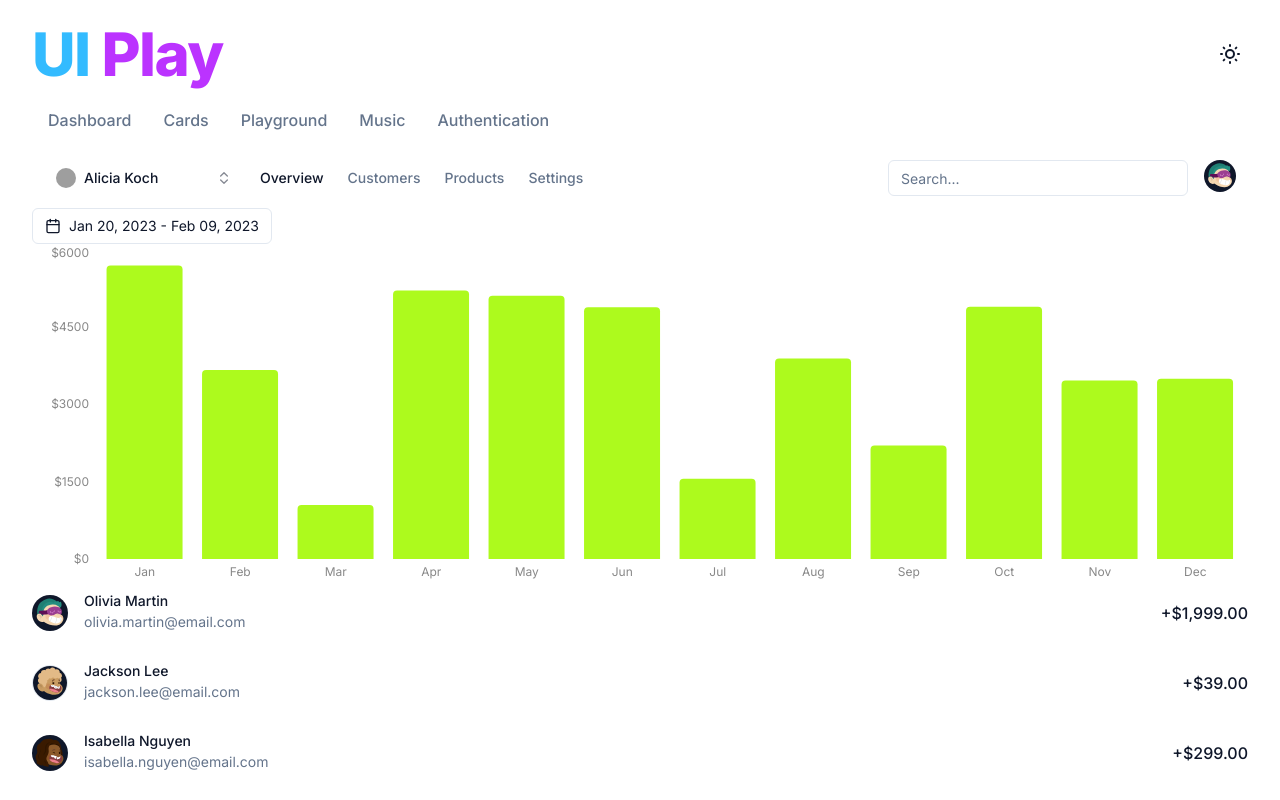
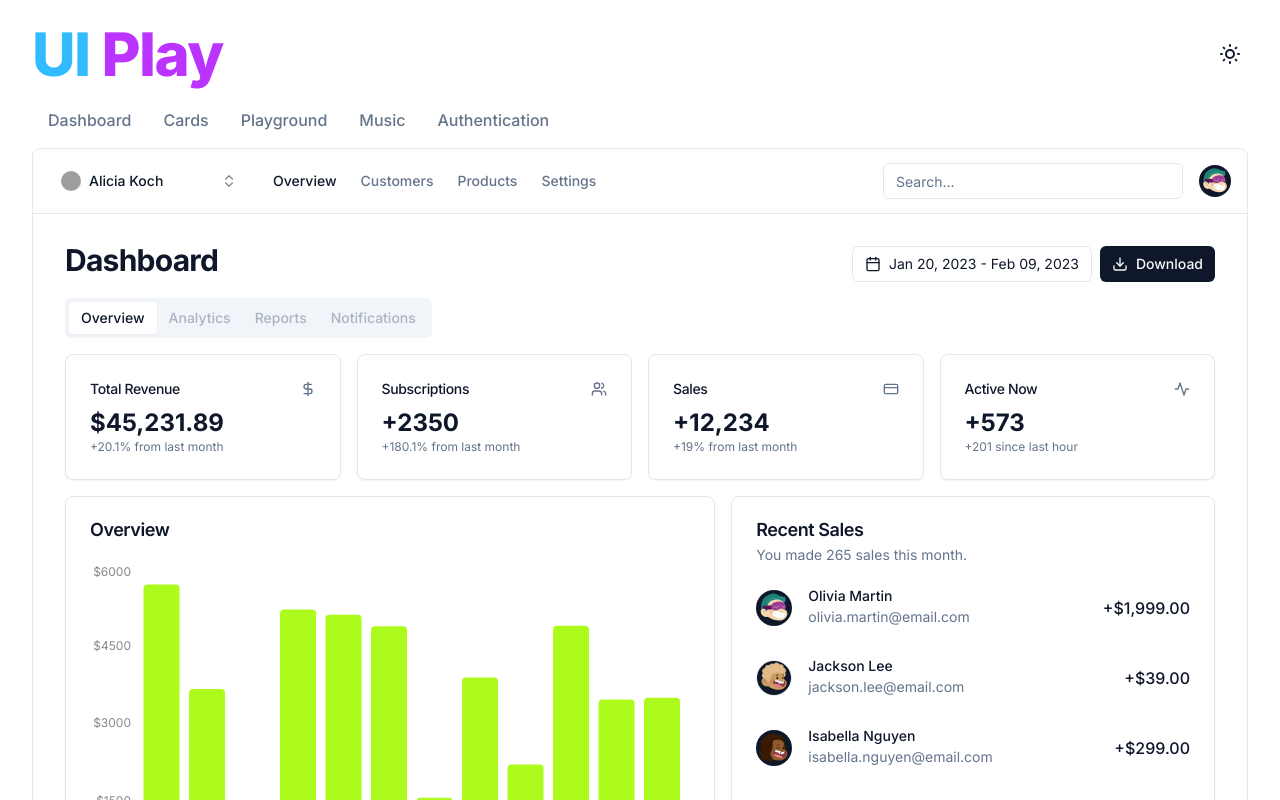
Before and after one commit to Apestein/ui-play, a Next.js app: page /dashboard in a window 1280 px wide. Shown: the top 800 px of the page. Built offline with nearby package versions, Linux system fonts and the light colour scheme; grey boxes are pictures that could not be loaded.

Commit message:
save point

```diff
--- a/app/dashboard/page.tsx
+++ b/app/dashboard/page.tsx
@@ -1,3 +1,16 @@
+import Image from "next/image"
+import { Activity, CreditCard, DollarSign, Download, Users } from "lucide-react"
+
+import { Button } from "@/components/ui/button"
+import {
+  Card,
+  CardContent,
+  CardDescription,
+  CardHeader,
+  CardTitle,
+} from "@/components/ui/card"
+import { Tabs, TabsContent, TabsList, TabsTrigger } from "@/components/ui/tabs"
+
 import { TeamSwitcher } from "./components/team-switcher"
 import { MainNav } from "./components/main-nav"
 import { Search } from "./components/search"
@@ -8,20 +21,144 @@ import { UserNav } from "./components/user-nav"
 
 export default function DashboardPage() {
   return (
-    <div className="outline outline-1 outline-white/50">
-      <div className="flex justify-between p-3">
-        <div className="flex space-x-4">
+    // <div className="border">
+    //   <div className="flex justify-between p-3 border-b">
+    //     <div className="flex space-x-4">
+    //       <TeamSwitcher />
+    //       <MainNav />
+    //     </div>
+    //     <div className="flex space-x-4">
+    //       <Search />
+    //       <UserNav />
+    //     </div>
+    //   </div>
+    //   <div className="flex justify-between items-center px-6 py-3">
+    //     <h2 className="text-3xl font-bold tracking-tight">Dashboard</h2>
+    //     <div className="flex items-center space-x-2">
+    //       <CalendarDateRangePicker />
+    //       <Button size="sm">
+    //         <Download className="mr-2 h-4 w-4" />
+    //         Download
+    //       </Button>
+    //     </div>
+    //   </div>
+    // </div>
+    <div className="border flex-col md:flex rounded-lg">
+      <div className="border-b">
+        <div className="flex h-16 items-center px-4">
           <TeamSwitcher />
-          <MainNav />
-        </div>
-        <div className="flex space-x-4">
-          <Search />
-          <UserNav />
+          <MainNav className="mx-6" />
+          <div className="ml-auto flex items-center space-x-4">
+            <Search />
+            <UserNav />
+          </div>
         </div>
       </div>
-      <CalendarDateRangePicker />
-      <Overview />
-      <RecentSales />
+      <div className="flex-1 space-y-4 p-8 pt-6">
+        <div className="flex items-center justify-between space-y-2">
+          <h2 className="text-3xl font-bold tracking-tight">Dashboard</h2>
+          <div className="flex items-center space-x-2">
+            <CalendarDateRangePicker />
+            <Button size="sm">
+              <Download className="mr-2 h-4 w-4" />
+              Download
+            </Button>
+          </div>
+        </div>
+        <Tabs defaultValue="overview" className="space-y-4">
+          <TabsList>
+            <TabsTrigger value="overview">Overview</TabsTrigger>
+            <TabsTrigger value="analytics" disabled>
+              Analytics
+            </TabsTrigger>
+            <TabsTrigger value="reports" disabled>
+              Reports
+            </TabsTrigger>
+            <TabsTrigger value="notifications" disabled>
+              Notifications
+            </TabsTrigger>
+          </TabsList>
+          <TabsContent value="overview" className="space-y-4">
+            <div className="grid gap-4 md:grid-cols-2 lg:grid-cols-4">
+              <Card>
+                <CardHeader className="flex flex-row items-center justify-between space-y-0 pb-2">
+                  <CardTitle className="text-sm font-medium">
+                    Total Revenue
+                  </CardTitle>
+                  <DollarSign className="h-4 w-4 text-muted-foreground" />
+                </CardHeader>
+                <CardContent>
+                  <div className="text-2xl font-bold">$45,231.89</div>
+                  <p className="text-xs text-muted-foreground">
+                    +20.1% from last month
+                  </p>
+                </CardContent>
+              </Card>
+              <Card>
+                <CardHeader className="flex flex-row items-center justify-between space-y-0 pb-2">
+                  <CardTitle className="text-sm font-medium">
+                    Subscriptions
+                  </CardTitle>
+                  <Users className="h-4 w-4 text-muted-foreground" />
+                </CardHeader>
+                <CardContent>
+                  <div className="text-2xl font-bold">+2350</div>
+                  <p className="text-xs text-muted-foreground">
+                    +180.1% from last month
+                  </p>
+                </CardContent>
+              </Card>
+              <Card>
+                <CardHeader className="flex flex-row items-center justify-between space-y-0 pb-2">
+                  <CardTitle className="text-sm font-medium">Sales</CardTitle>
+                  <CreditCard className="h-4 w-4 text-muted-foreground" />
+                </CardHeader>
+                <CardContent>
+                  <div className="text-2xl font-bold">+12,234</div>
+                  <p className="text-xs text-muted-foreground">
+                    +19% from last month
+                  </p>
+                </CardContent>
+              </Card>
+              <Card>
+                <CardHeader className="flex flex-row items-center justify-between space-y-0 pb-2">
+                  <CardTitle className="text-sm font-medium">
+                    Active Now
+                  </CardTitle>
+                  <Activity className="h-4 w-4 text-muted-foreground" />
+                </CardHeader>
+                <CardContent>
+                  <div className="text-2xl font-bold">+573</div>
+                  <p className="text-xs text-muted-foreground">
+                    +201 since last hour
+                  </p>
+                </CardContent>
+              </Card>
+            </div>
+            <div className="grid gap-4 md:grid-cols-2 lg:grid-cols-7">
+              <Card className="col-span-4">
+                <CardHeader>
+                  <CardTitle>Overview</CardTitle>
+                </CardHeader>
+                <CardContent className="pl-2">
+                  <Overview />
+                </CardContent>
+              </Card>
+              <Card className="col-span-3">
+                <CardHeader>
+                  <CardTitle>Recent Sales</CardTitle>
+                  <CardDescription>
+                    You made 265 sales this month.
+                  </CardDescription>
+                </CardHeader>
+                <CardContent>
+                  <RecentSales />
+                </CardContent>
+              </Card>
+            </div>
+          </TabsContent>
+        </Tabs>
+      </div>
     </div>
   )
 }
--- a/app/globals.css
+++ b/app/globals.css
@@ -46,8 +46,8 @@
     --popover: 224 71% 4%;
     --popover-foreground: 215 20.2% 65.1%;
 
-    --card: 0 0% 100%;
-    --card-foreground: 222.2 47.4% 11.2%;
+    --card: 224 71% 4%;
+    --card-foreground: 213 31% 91%;
 
     --border: 216 34% 17%;
     --input: 216 34% 17%;
@@ -79,7 +79,3 @@
     font-feature-settings: "rlig" 1, "calt" 1;
   }
 }
-
-/* * {
-  outline: 1px solid white;
-} */
--- /dev/null
+++ b/components/ui/card.tsx
@@ -0,0 +1,79 @@
+import * as React from "react"
+
+import { cn } from "@/lib/utils"
+
+const Card = React.forwardRef<
+  HTMLDivElement,
+  React.HTMLAttributes<HTMLDivElement>
+>(({ className, ...props }, ref) => (
+  <div
+    ref={ref}
+    className={cn(
+      "rounded-lg border bg-card text-card-foreground shadow-sm",
+      className
+    )}
+    {...props}
+  />
+))
+Card.displayName = "Card"
+
+const CardHeader = React.forwardRef<
+  HTMLDivElement,
+  React.HTMLAttributes<HTMLDivElement>
+>(({ className, ...props }, ref) => (
+  <div
+    ref={ref}
+    className={cn("flex flex-col space-y-1.5 p-6", className)}
+    {...props}
+  />
+))
+CardHeader.displayName = "CardHeader"
+
+const CardTitle = React.forwardRef<
+  HTMLParagraphElement,
+  React.HTMLAttributes<HTMLHeadingElement>
+>(({ className, ...props }, ref) => (
+  <h3
+    ref={ref}
+    className={cn(
+      "text-lg font-semibold leading-none tracking-tight",
+      className
+    )}
+    {...props}
+  />
+))
+CardTitle.displayName = "CardTitle"
+
+const CardDescription = React.forwardRef<
+  HTMLParagraphElement,
+  React.HTMLAttributes<HTMLParagraphElement>
+>(({ className, ...props }, ref) => (
+  <p
+    ref={ref}
+    className={cn("text-sm text-muted-foreground", className)}
+    {...props}
+  />
+))
+CardDescription.displayName = "CardDescription"
+
+const CardContent = React.forwardRef<
+  HTMLDivElement,
+  React.HTMLAttributes<HTMLDivElement>
+>(({ className, ...props }, ref) => (
+  <div ref={ref} className={cn("p-6 pt-0", className)} {...props} />
+))
+CardContent.displayName = "CardContent"
+
+const CardFooter = React.forwardRef<
+  HTMLDivElement,
+  React.HTMLAttributes<HTMLDivElement>
+>(({ className, ...props }, ref) => (
+  <div
+    ref={ref}
+    className={cn(" flex items-center p-6 pt-0", className)}
+    {...props}
+  />
+))
+CardFooter.displayName = "CardFooter"
+
+export { Card, CardHeader, CardFooter, CardTitle, CardDescription, CardContent }
--- /dev/null
+++ b/components/ui/tabs.tsx
@@ -0,0 +1,55 @@
+"use client"
+
+import * as React from "react"
+import * as TabsPrimitive from "@radix-ui/react-tabs"
+
+import { cn } from "@/lib/utils"
+
+const Tabs = TabsPrimitive.Root
+
+const TabsList = React.forwardRef<
+  React.ElementRef<typeof TabsPrimitive.List>,
+  React.ComponentPropsWithoutRef<typeof TabsPrimitive.List>
+>(({ className, ...props }, ref) => (
+  <TabsPrimitive.List
+    ref={ref}
+    className={cn(
+      "inline-flex h-10 items-center justify-center rounded-md bg-muted p-1 text-muted-foreground",
+      className
+    )}
+    {...props}
+  />
+))
+TabsList.displayName = TabsPrimitive.List.displayName
+
+const TabsTrigger = React.forwardRef<
+  React.ElementRef<typeof TabsPrimitive.Trigger>,
+  React.ComponentPropsWithoutRef<typeof TabsPrimitive.Trigger>
+>(({ className, ...props }, ref) => (
+  <TabsPrimitive.Trigger
+    ref={ref}
+    className={cn(
+      "inline-flex items-center justify-center whitespace-nowrap rounded-sm px-3 py-1.5 text-sm font-medium ring-offset-background transition-all focus-visible:outline-none focus-visible:ring-2 focus-visible:ring-ring focus-visible:ring-offset-2 disabled:pointer-events-none disabled:opacity-50 data-[state=active]:bg-background data-[state=active]:text-foreground data-[state=active]:shadow-sm",
+      className
+    )}
+    {...props}
+  />
+))
+TabsTrigger.displayName = TabsPrimitive.Trigger.displayName
+
+const TabsContent = React.forwardRef<
+  React.ElementRef<typeof TabsPrimitive.Content>,
+  React.ComponentPropsWithoutRef<typeof TabsPrimitive.Content>
+>(({ className, ...props }, ref) => (
+  <TabsPrimitive.Content
+    ref={ref}
+    className={cn(
+      "mt-2 ring-offset-background focus-visible:outline-none focus-visible:ring-2 focus-visible:ring-ring focus-visible:ring-offset-2",
+      className
+    )}
+    {...props}
+  />
+))
+TabsContent.displayName = TabsPrimitive.Content.displayName
+
+export { Tabs, TabsList, TabsTrigger, TabsContent }
--- a/package.json
+++ b/package.json
@@ -15,6 +15,7 @@
     "@radix-ui/react-label": "^2.0.1",
     "@radix-ui/react-popover": "^1.0.5",
     "@radix-ui/react-select": "^1.2.1",
+    "@radix-ui/react-tabs": "^1.0.3",
     "@types/node": "20.1.0",
     "@types/react": "18.2.5",
     "@types/react-dom": "18.2.4",
```
Also changed, not shown: 1 other file (tests, documents, lock files or other folders).
